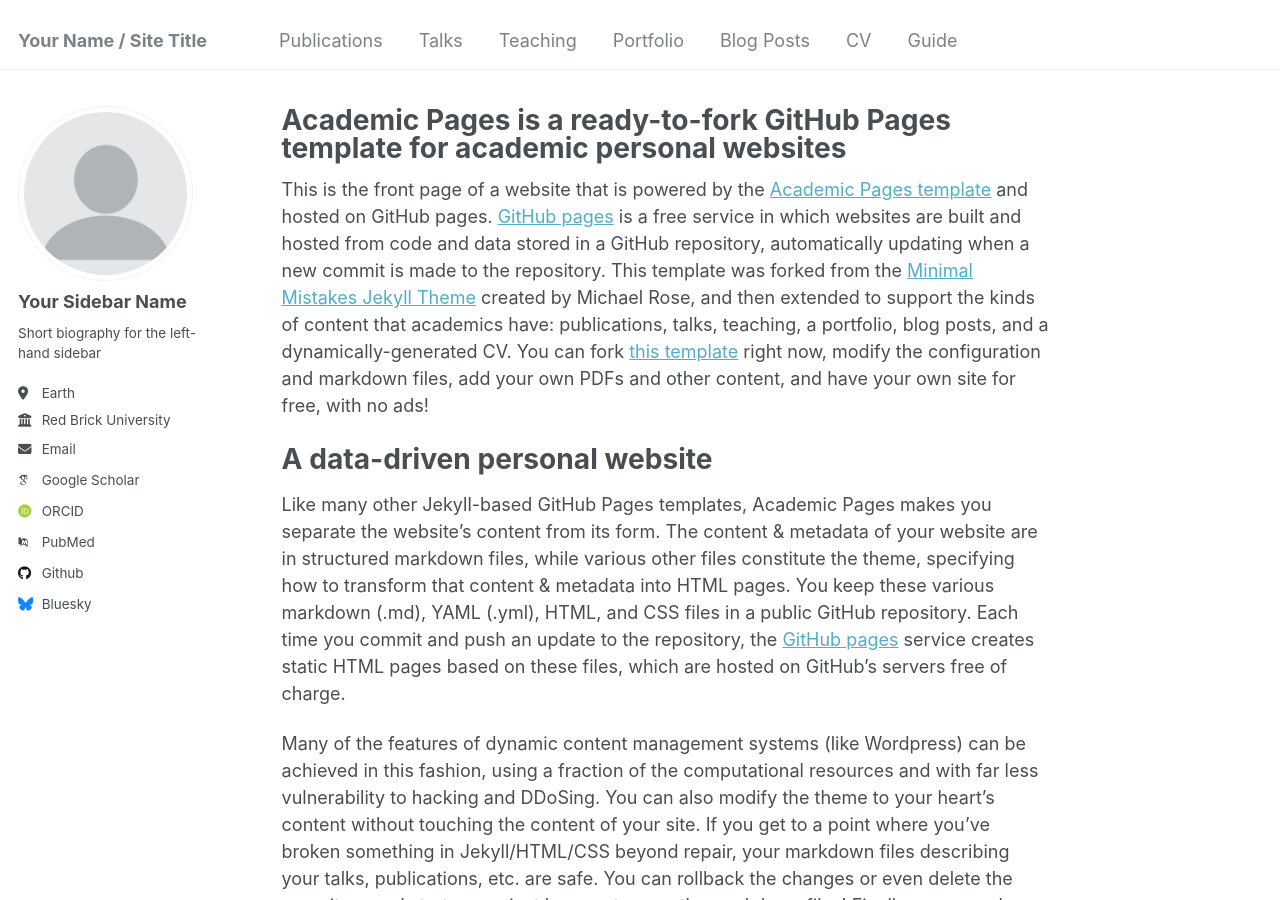
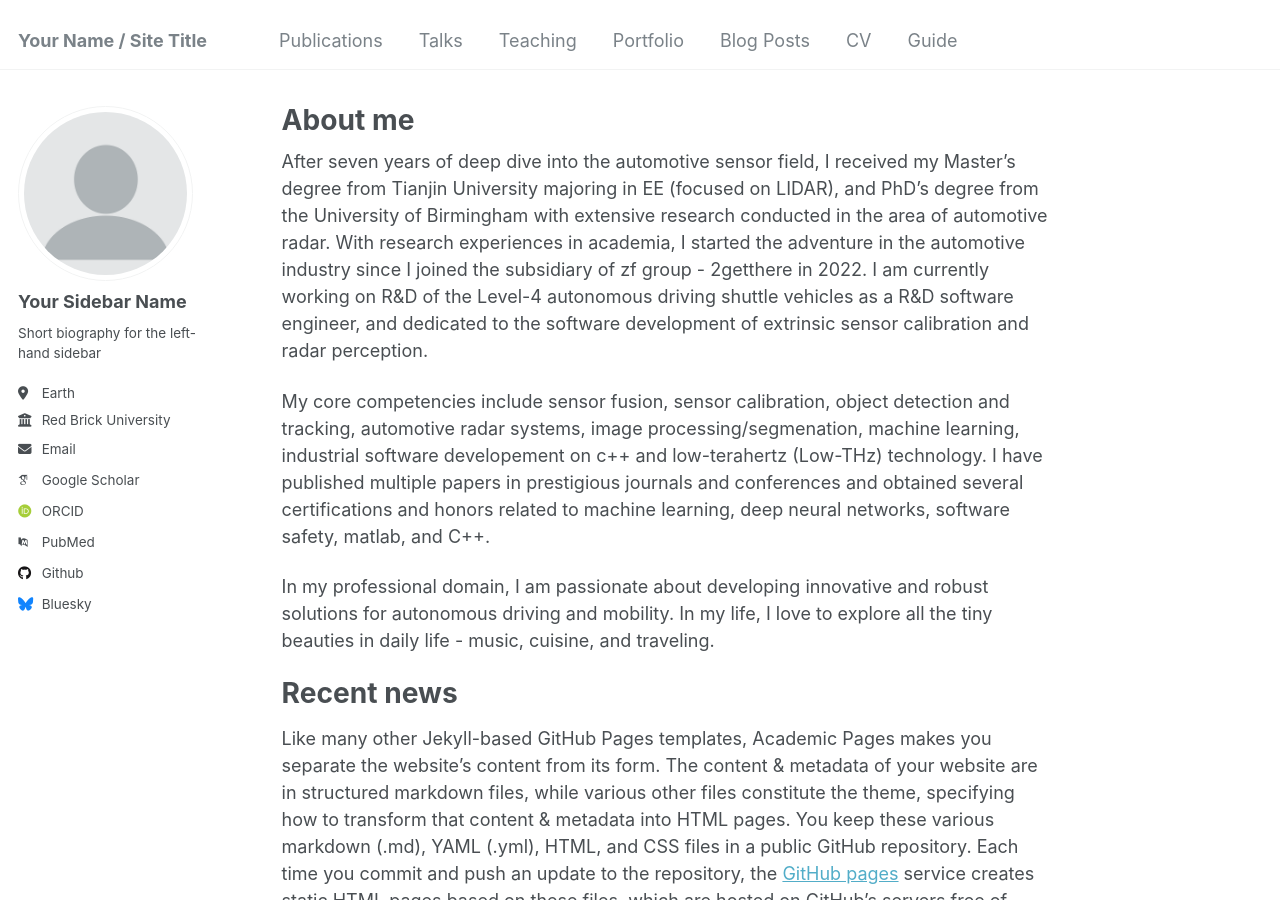
Before and after one commit to YangSophiaXiao/Yang.Sophia.Xiao.github.io, a Jekyll site: the page built from _pages/about.md, in a window 1280 px wide and 900 px high. Built offline with Jekyll 4.4.1, drawn with Linux system fonts in a browser that asks for light colours; some web fonts are replaced.

Commit message:
About me added

```diff
--- a/_pages/about.md
+++ b/_pages/about.md
@@ -1,15 +1,19 @@
 ---
 permalink: /
-title: "Academic Pages is a ready-to-fork GitHub Pages template for academic personal websites"
+title: "About me"
 author_profile: true
 redirect_from:
   - /about/
   - /about.html
 ---
 
-This is the front page of a website that is powered by the [Academic Pages template](https://github.com/academicpages/academicpages.github.io) and hosted on GitHub pages. [GitHub pages](https://pages.github.com) is a free service in which websites are built and hosted from code and data stored in a GitHub repository, automatically updating when a new commit is made to the repository. This template was forked from the [Minimal Mistakes Jekyll Theme](https://mmistakes.github.io/minimal-mistakes/) created by Michael Rose, and then extended to support the kinds of content that academics have: publications, talks, teaching, a portfolio, blog posts, and a dynamically-generated CV. You can fork [this template](https://github.com/academicpages/academicpages.github.io) right now, modify the configuration and markdown files, add your own PDFs and other content, and have your own site for free, with no ads!
+After seven years of deep dive into the automotive sensor field, I received my Master's degree from Tianjin University majoring in EE (focused on LIDAR), and PhD's degree from the University of Birmingham with extensive research conducted in the area of automotive radar. With research experiences in academia, I started the adventure in the automotive industry since I joined the subsidiary of zf group - 2getthere in 2022. I am currently working on R&D of the Level-4 autonomous driving shuttle vehicles as a R&D software engineer, and dedicated to the software development of extrinsic sensor calibration and radar perception.
 
-A data-driven personal website
+My core competencies include sensor fusion, sensor calibration, object detection and tracking, automotive radar systems, image processing/segmenation, machine learning, industrial software developement on c++ and low-terahertz (Low-THz) technology. I have published multiple papers in prestigious journals and conferences and obtained several certifications and honors related to machine learning, deep neural networks, software safety, matlab, and C++.
+
+In my professional domain, I am passionate about developing innovative and robust solutions for autonomous driving and mobility. In my life, I love to explore all the tiny beauties in daily life - music, cuisine, and traveling.
+
+Recent news
 ======
 Like many other Jekyll-based GitHub Pages templates, Academic Pages makes you separate the website's content from its form. The content & metadata of your website are in structured markdown files, while various other files constitute the theme, specifying how to transform that content & metadata into HTML pages. You keep these various markdown (.md), YAML (.yml), HTML, and CSS files in a public GitHub repository. Each time you commit and push an update to the repository, the [GitHub pages](https://pages.github.com/) service creates static HTML pages based on these files, which are hosted on GitHub's servers free of charge.
 
```
